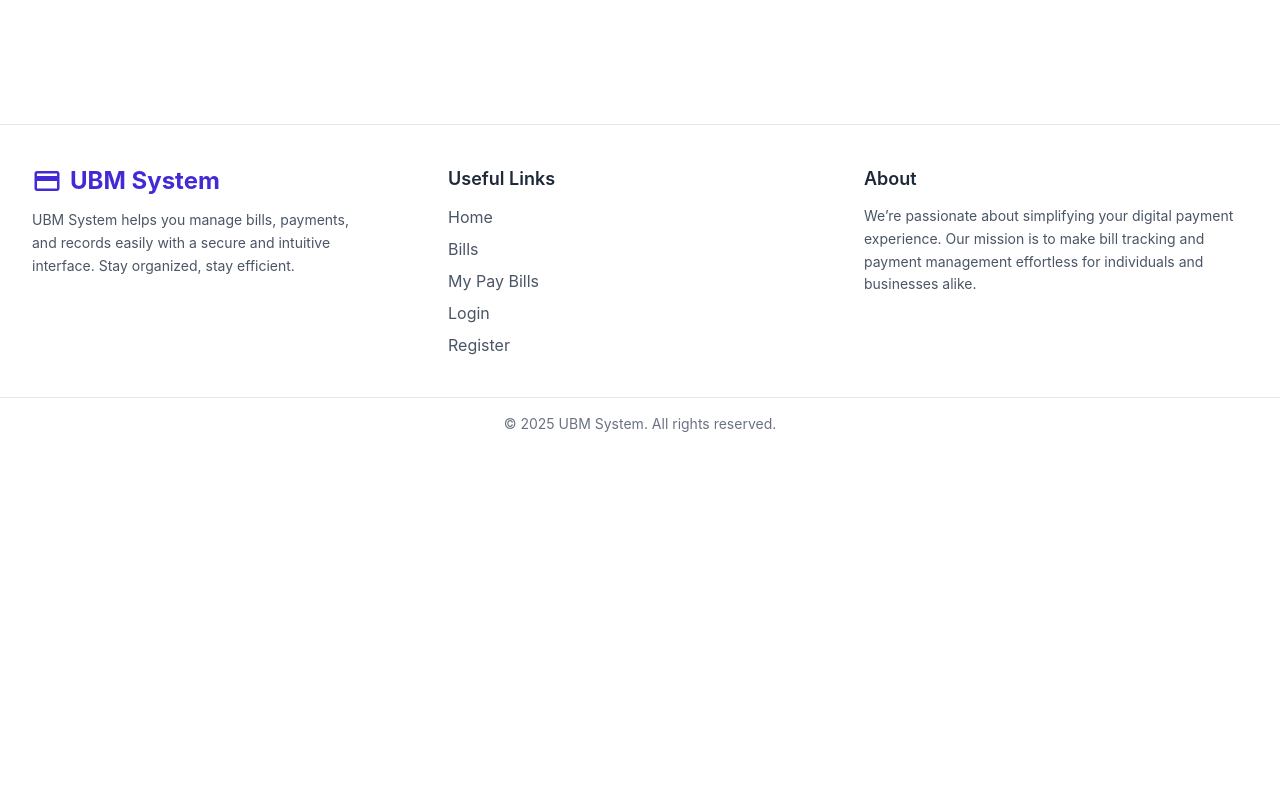
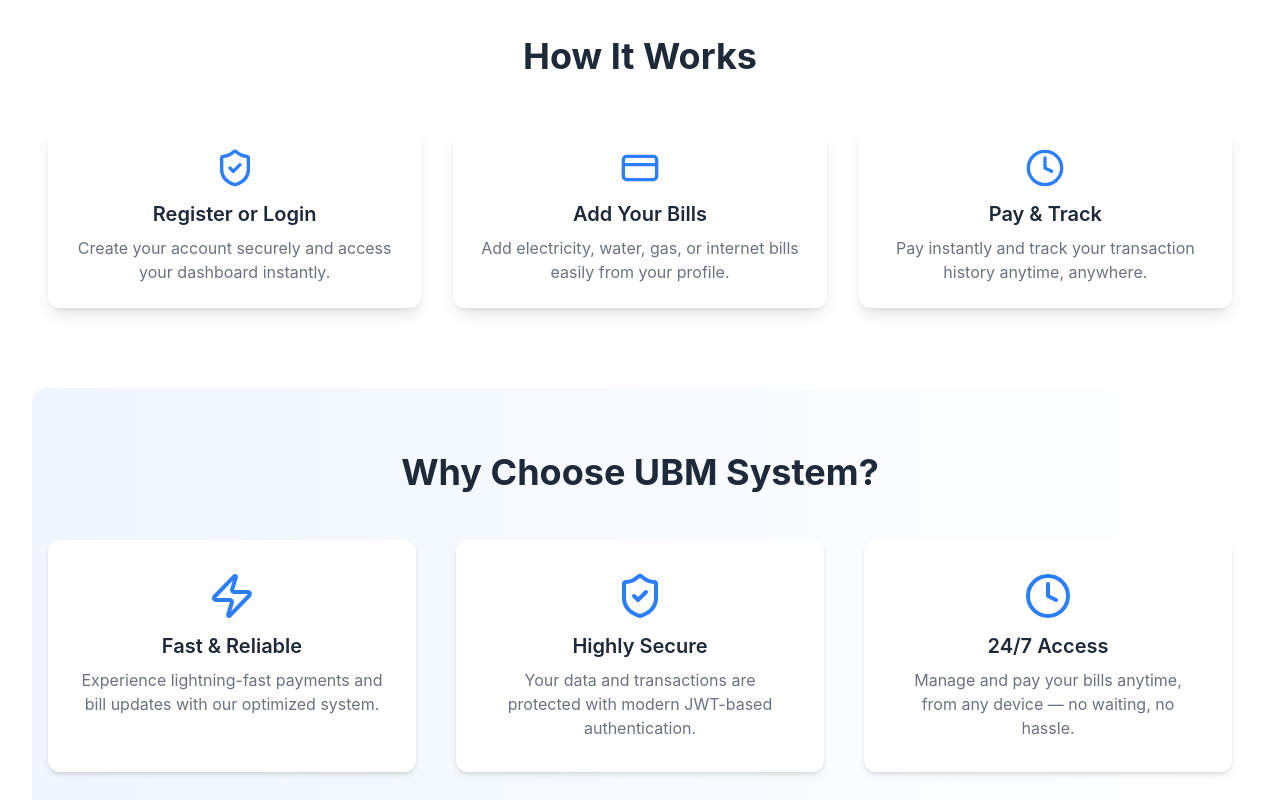
Before and after one commit to iftekar-23/Utility-Bill-Management-System-Client, a React (Vite) app: page / in a window 1280 px wide. Shown: the part 880-1680 px from the top of the page. Before the commit the page ends 1330 px from the top, so only its background shows below. Built offline with nearby package versions, Linux system fonts and the light colour scheme; no server answers.

Commit message:
added extra section

```diff
--- /dev/null
+++ b/src/Component/HowItWorks.jsx
@@ -0,0 +1,49 @@
+import React from "react";
+import { motion } from "framer-motion";
+import { ShieldCheck, CreditCard, Clock } from "lucide-react";
+
+const HowItWorks = () => {
+  const steps = [
+    {
+      id: 1,
+      icon: <ShieldCheck className="mx-auto text-blue-500 w-10 h-10 mb-3" />,
+      title: "Register or Login",
+      desc: "Create your account securely and access your dashboard instantly.",
+    },
+    {
+      id: 2,
+      icon: <CreditCard className="mx-auto text-blue-500 w-10 h-10 mb-3" />,
+      title: "Add Your Bills",
+      desc: "Add electricity, water, gas, or internet bills easily from your profile.",
+    },
+    {
+      id: 3,
+      icon: <Clock className="mx-auto text-blue-500 w-10 h-10 mb-3" />,
+      title: "Pay & Track",
+      desc: "Pay instantly and track your transaction history anytime, anywhere.",
+    },
+  ];
+
+  return (
+    <section className="my-20 max-w-7xl mx-auto px-4">
+      <h2 className="text-center text-3xl md:text-4xl font-bold text-gray-800 mb-12">
+        How It Works
+      </h2>
+      <div className="grid grid-cols-1 md:grid-cols-3 gap-8 text-center">
+        {steps.map((step) => (
+          <motion.div
+            key={step.id}
+            whileHover={{ scale: 1.05 }}
+            className="p-6 bg-white shadow-lg rounded-xl hover:shadow-2xl transition-all duration-300"
+          >
+            {step.icon}
+            <h3 className="text-xl font-semibold text-gray-800 mb-2">{step.title}</h3>
+            <p className="text-gray-500">{step.desc}</p>
+          </motion.div>
+        ))}
+      </div>
+    </section>
+  );
+};
+
+export default HowItWorks;
--- /dev/null
+++ b/src/Component/WhyChooseUs.jsx
@@ -0,0 +1,49 @@
+import React from "react";
+import { motion } from "framer-motion";
+import { Zap, ShieldCheck, Clock } from "lucide-react";
+
+const WhyChooseUs = () => {
+  const features = [
+    {
+      id: 1,
+      icon: <Zap className="text-blue-500 w-12 h-12 mb-3" />,
+      title: "Fast & Reliable",
+      desc: "Experience lightning-fast payments and bill updates with our optimized system.",
+    },
+    {
+      id: 2,
+      icon: <ShieldCheck className="text-blue-500 w-12 h-12 mb-3" />,
+      title: "Highly Secure",
+      desc: "Your data and transactions are protected with modern JWT-based authentication.",
+    },
+    {
+      id: 3,
+      icon: <Clock className="text-blue-500 w-12 h-12 mb-3" />,
+      title: "24/7 Access",
+      desc: "Manage and pay your bills anytime, from any device — no waiting, no hassle.",
+    },
+  ];
+
+  return (
+    <section className="my-20 bg-gradient-to-r from-blue-50 to-white py-16 rounded-2xl max-w-7xl mx-auto px-4">
+      <h2 className="text-center text-3xl md:text-4xl font-bold text-gray-800 mb-12">
+        Why Choose UBM System?
+      </h2>
+      <div className="grid grid-cols-1 md:grid-cols-3 gap-10">
+        {features.map((feature) => (
+          <motion.div
+            key={feature.id}
+            whileHover={{ y: -8 }}
+            className="bg-white shadow-md p-8 rounded-xl text-center hover:shadow-2xl transition-all"
+          >
+            <div className="flex justify-center">{feature.icon}</div>
+            <h3 className="text-xl font-semibold text-gray-800 mb-2">{feature.title}</h3>
+            <p className="text-gray-500">{feature.desc}</p>
+          </motion.div>
+        ))}
+      </div>
+    </section>
+  );
+};
+
+export default WhyChooseUs;
--- a/src/Home/Home.jsx
+++ b/src/Home/Home.jsx
@@ -1,6 +1,8 @@
 import React, { useEffect, useState } from "react";
 import Banner from "../Component/Banner";
 import BillCard from "../Component/BillCard";
+import HowItWorks from "../Component/HowItWorks";
+import WhyChooseUs from "../Component/WhyChooseUs";
 
 const Home = () => {
   const [bills, setBills] = useState([]);
@@ -30,6 +32,11 @@ const Home = () => {
             <BillCard key={bill._id} bill={bill} />
           ))}
         </div>
+
+        {/* how it works */}
+        <HowItWorks></HowItWorks>
+
+        <WhyChooseUs></WhyChooseUs>
       </section>
     </div>
   );
```
